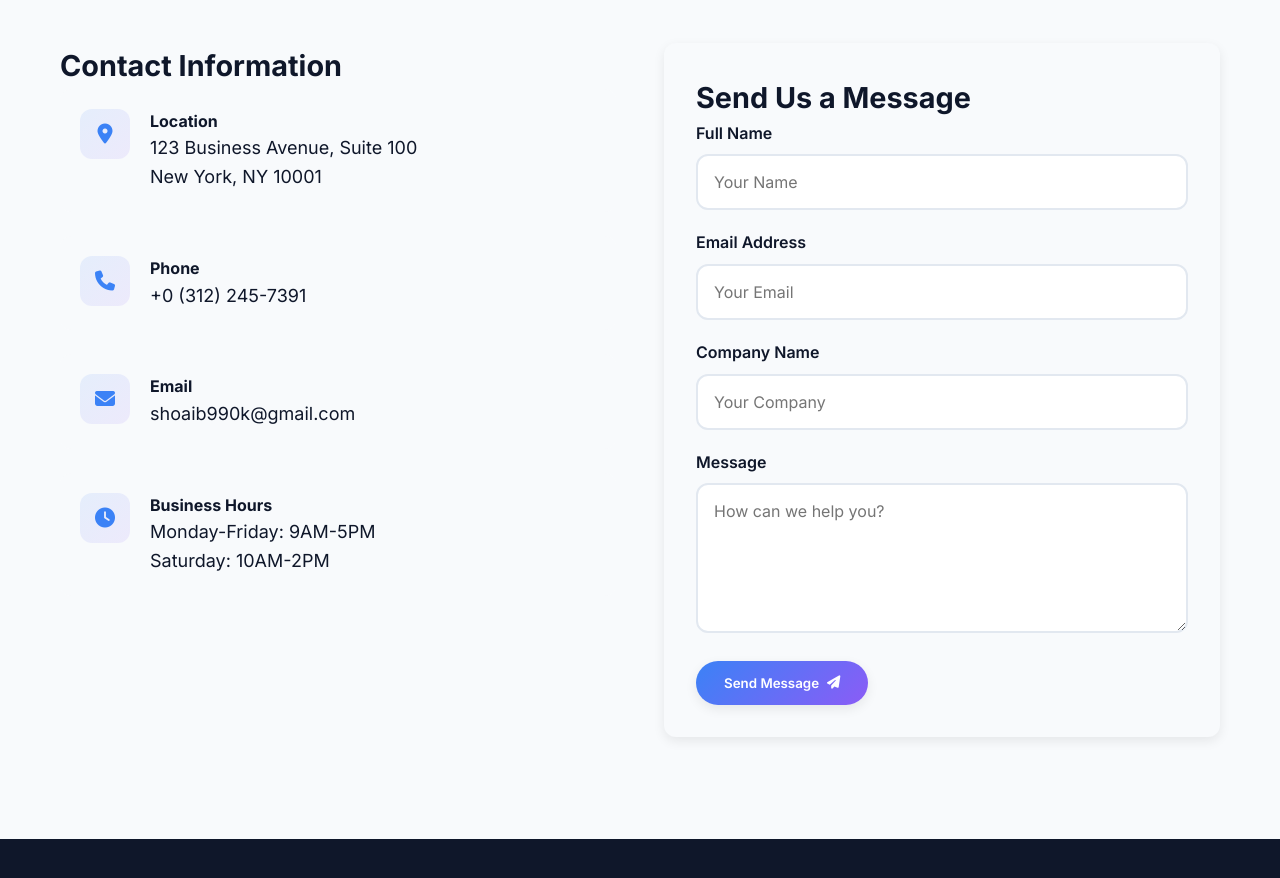
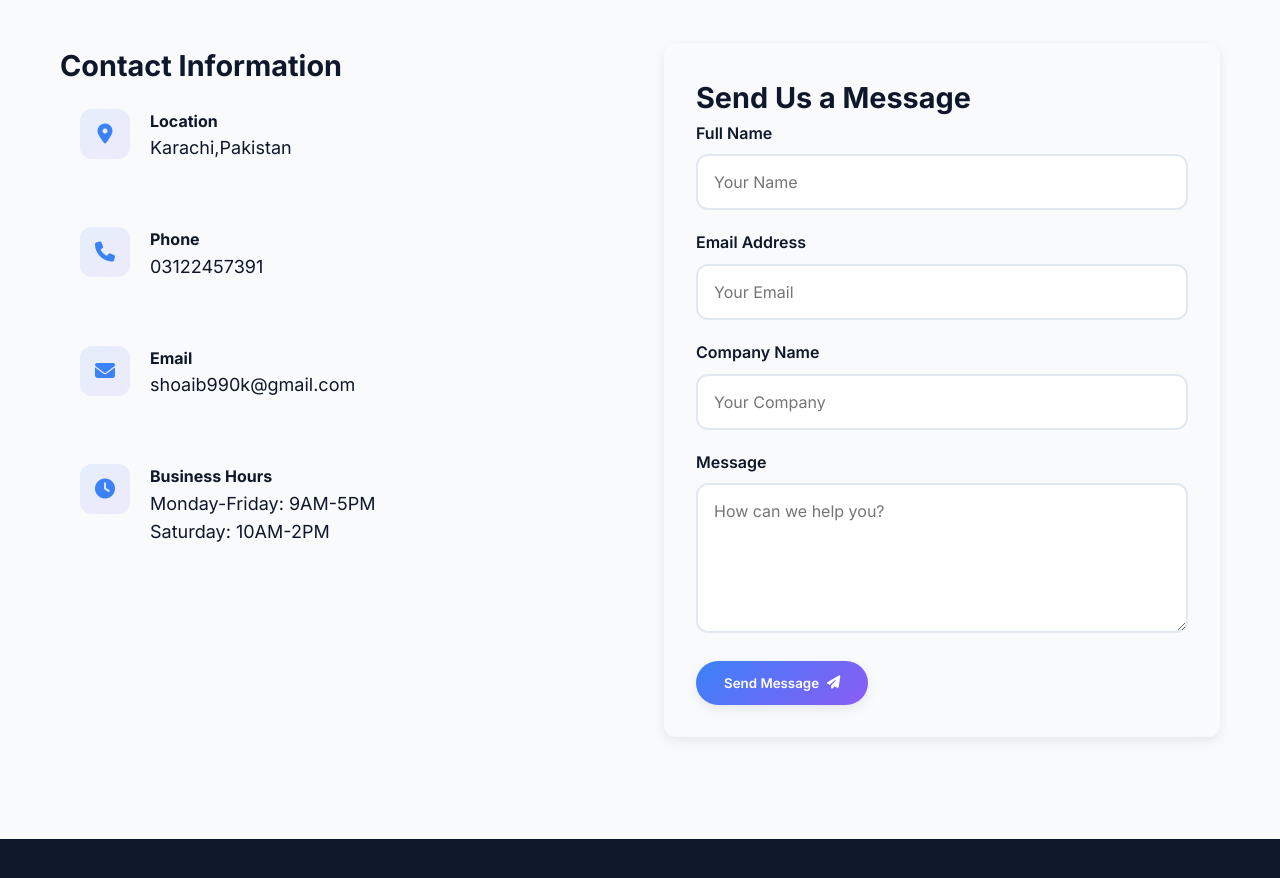
Before and after one commit to shoaib990k-png/localrepo, a plain HTML site: page index.html in a window 1280 px wide. Shown: the part 3100-3978 px from the top of the page. Drawn offline with Linux system fonts and the light colour scheme.

Commit message:
edit file

```diff
--- a/index.html
+++ b/index.html
@@ -177,7 +177,7 @@
                         </div>
                         <div class="contact-text">
                             <h4>Location</h4>
-                            <p>123 Business Avenue, Suite 100<br>New York, NY 10001</p>
+                            <p>Karachi,Pakistan</p>
                         </div>
                     </div>
                     <div class="contact-detail">
@@ -186,7 +186,7 @@
                         </div>
                         <div class="contact-text">
                             <h4>Phone</h4>
-                            <p>+0 (312) 245-7391</p>
+                            <p>03122457391</p>
                         </div>
                     </div>
                     <div class="contact-detail">
```
